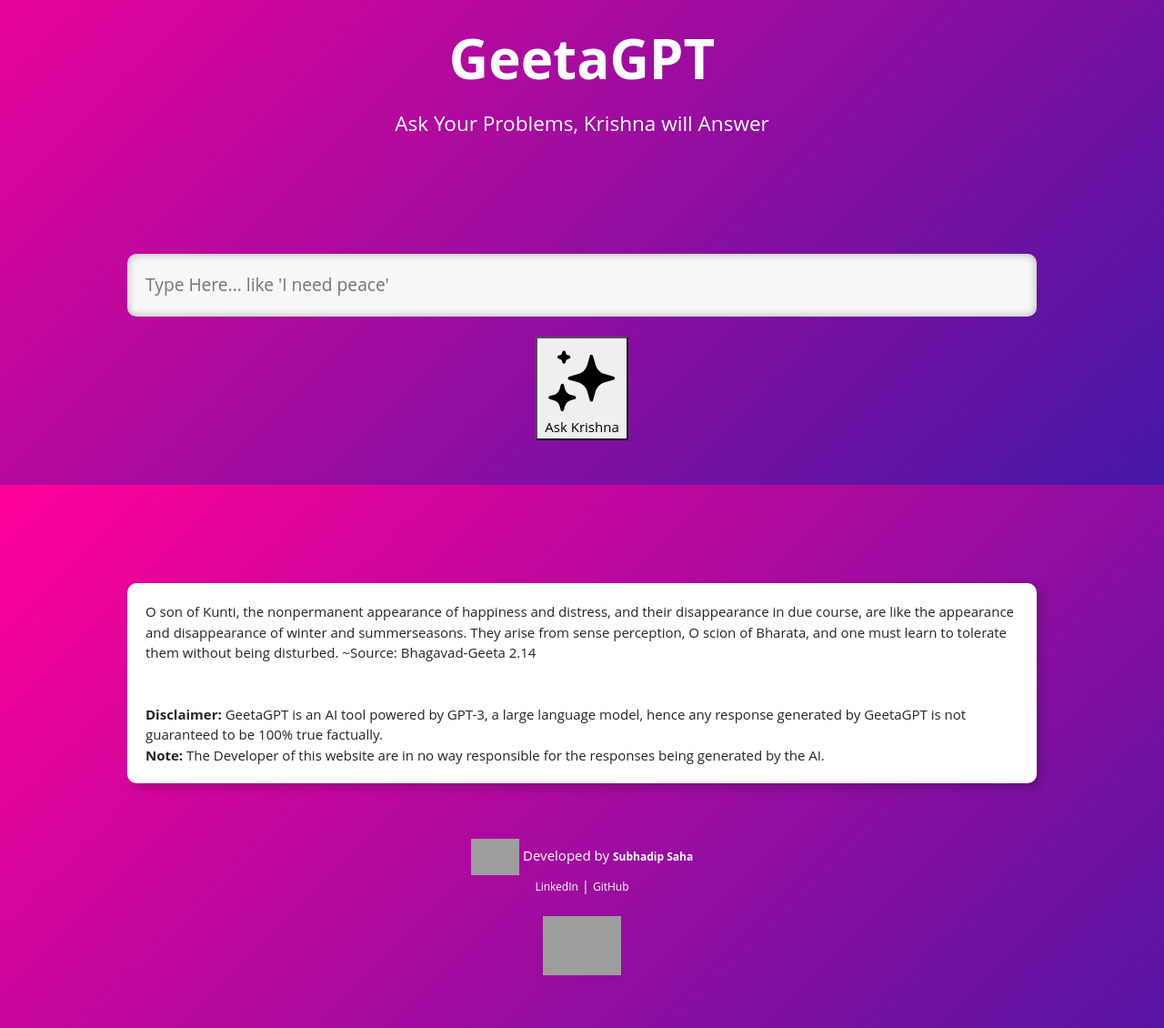
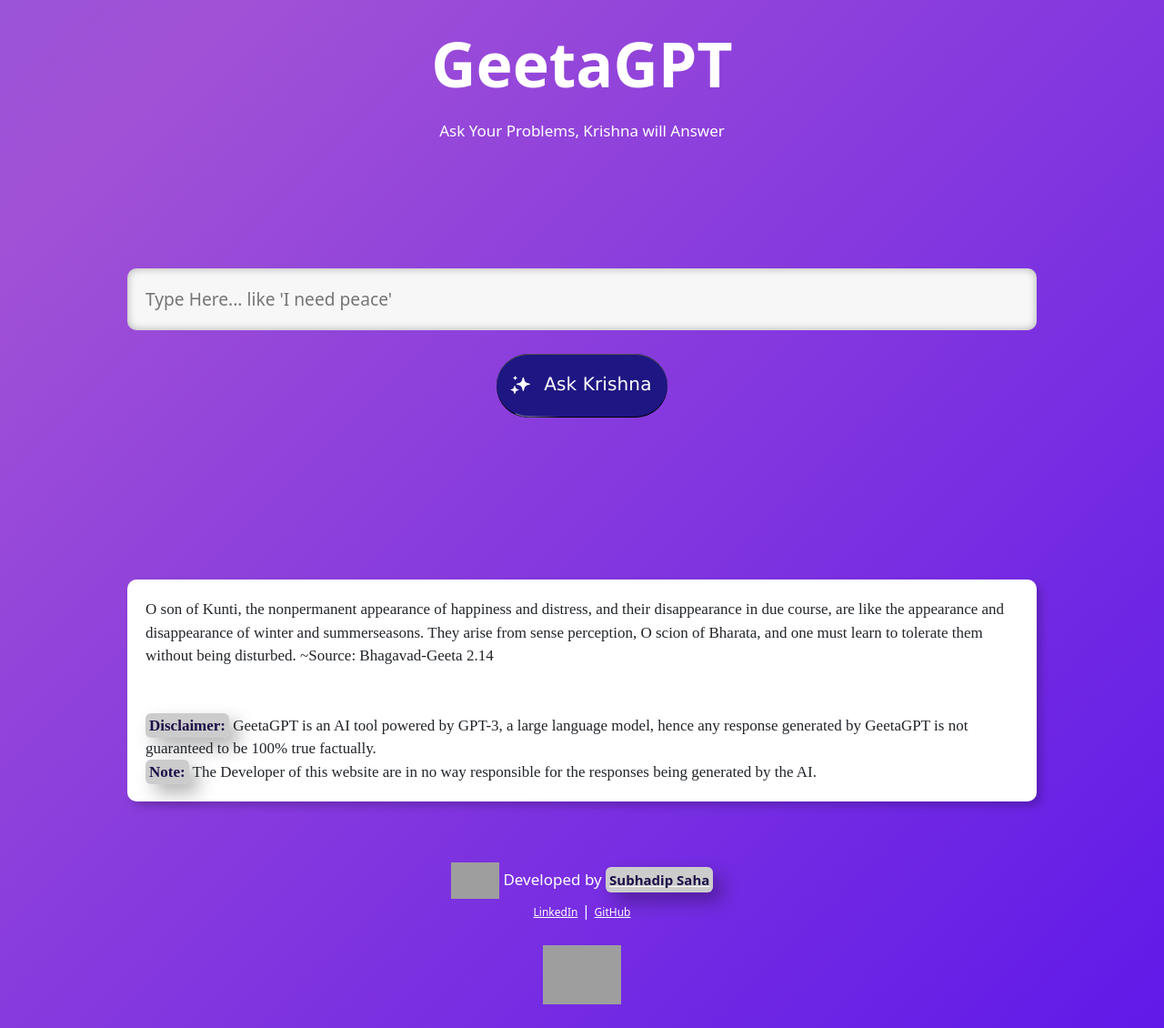
Before and after one commit to subh05sus/GeetaGPT, a Flask app: page / in a window 1280 px wide. Shown: the part 267-1397 px from the top of the page at 91% size. Run offline with Flask 3, Linux system fonts and the light colour scheme; some libraries are stand-ins or nearby versions; grey boxes are pictures that could not be loaded.

Commit message:
Update style.css

```diff
--- a/static/style.css
+++ b/static/style.css
@@ -1,22 +1,34 @@
-/* import Bootstrap */
-@import url('https://maxcdn.bootstrapcdn.com/bootstrap/4.0.0/css/bootstrap.min.css');
 
 add custom styles
 html, body {
-  font-size: 15px;
+  font-size: 17px;
   height: 100%;
   transition: background 10s ease-in-out;
 }
 
+
+
 body {
-  transition: background 10s ease-in-out;
-  background: linear-gradient(-45deg, #4417a5, #ff0099) fixed;
+	background: linear-gradient(-45deg, #4d09ee, #a151d6, #5f68e0, #7a0fac);
+	background-size: 400% 400%;
+	animation: gradient 15s ease infinite;
+	height: 100vh;
+}
+
+@keyframes gradient {
+	0% {
+		background-position: 0% 50%;
+	}
+	50% {
+		background-position: 100% 50%;
+	}
+	100% {
+		background-position: 0% 50%;
+	}
 }
 
 
-h1, h2, h3, h4, h5, h6 {
-  text-align: left;
-}
+
 
 form {
   margin-left: auto;
@@ -128,6 +112,8 @@
   bottom: 15%;
   right: 10%;
   left: 10%;
+  font-size: 17px;
+  font-family:  "Times New Roman", Times, serif;
   z-index: 1;
 }
 
@@ -198,15 +163,17 @@
   font-size: 4em;
   font-weight: bold;
   position: relative;
+  transition: all 0.3s ease-in-out;
 }
 
 #line2Greet {
-  font-size: 1.5em;
+  font-size: 1em;
   margin-top: 10px;
 }
 
-#greet:hover {
-  text-shadow: 10px 10px 20px rgba(0,0,0,0.5);
+#line1Greet:hover {
+  text-shadow: 10px 10px 20px rgba(0,0,0,1);
+  transform: rotate(0deg) scale(1.1);
   cursor: pointer;
 }
 
@@ -226,10 +193,6 @@
 }
 
 
-body {
-  font-family: 'Open Sans', Arial, sans-serif;
-}
-
 
 #foot{
   color: white;
@@ -237,4 +200,283 @@
 
 a{
   color: white;
+  font-size: 12px;
 }
+
+b{
+  color: #1d0e48;
+  background-color: #ccc;
+  border-radius: 6px;
+  padding: 4px;
+  box-shadow: 10px 10px 20px rgba(0, 0, 0, 0.3);
+  transition: all 0.3s ease-in-out;
+
+}
+#subh{
+  font-size: 15px;
+}
+b:hover{
+  box-shadow: none;
+  transform: size(0.95);
+}
+
+*,
+*:after,
+*:before {
+	box-sizing: border-box;
+}
+:root {
+	--transition: 0.25s;
+	--spark: 1.8s;
+}
+
+
+button {
+	--cut: 0.1em;
+	--active: 0;
+	/* --bg:
+		radial-gradient(
+			40% 50% at center 100%,
+			hsl(270 calc(var(--active) * 97%) 72% / var(--active)),
+			transparent
+		),
+		radial-gradient(
+			80% 100% at center 120%,
+			hsl(260 calc(var(--active) * 97%) 70% / var(--active)),
+			transparent
+		),
+		hsl(260 calc(var(--active) * 97%) calc((var(--active) * 44%) + 12%)); */
+    --bg: #1e1783;
+    background: var(--bg);
+	font-size: 20px;
+	font-weight: 500;
+	border: 0;
+	cursor: pointer;
+	padding: 20px;
+	display: flex;
+	align-items: center;
+	gap: 0.25em;
+	white-space: nowrap;
+	border-radius: 100px;
+	position: relative;
+  align-self: center;
+	box-shadow:
+		0 0 calc(var(--active) * 6em) calc(var(--active) * 3em) hsl(260 97% 61% / 0.75),
+		0 0.05em 0 0 hsl(260 calc(var(--active) * 97%) calc((var(--active) * 50%) + 30%)) inset,
+		0 -0.05em 0 0 hsl(260 calc(var(--active) * 97%) calc(var(--active) * 60%)) inset;
+	transition: box-shadow var(--transition), scale var(--transition), background var(--transition);
+	scale: calc(1 + (var(--active) * 0.1));
+  align-items: center;
+  font-family:Verdana, Geneva, Tahoma, sans-serif;
+}
+
+button:active {
+  scale: 1;
+}
+
+svg {
+	overflow: visible !important;
+}
+
+.sparkle path {
+	color:#fff;
+	transform-box: fill-box;
+	transform-origin: center;
+	fill: currentColor;
+	stroke: currentColor;
+	animation-delay: calc((var(--transition) * 1.5) + (var(--delay) * 1s));
+	animation-duration: 0.6s;
+	transition: color var(--transition);
+}
+
+button:is(:hover, :focus-visible) path {
+	animation-name: bounce;
+}
+
+@keyframes bounce {
+	35%, 65% {
+		scale: var(--scale);
+	}
+}
+.sparkle path:nth-of-type(1) {
+	--scale: 0.5;
+	--delay: 0.1;
+	--base: 40%;
+}
+
+.sparkle path:nth-of-type(2) {
+	--scale: 1.5;
+	--delay: 0.2;
+	--base: 20%;
+}
+
+.sparkle path:nth-of-type(3) {
+	--scale: 2.5;
+	--delay: 0.35;
+	--base: 30%;
+}
+
+button:before {
+	content: "";
+	position: absolute;
+	inset: -0.25em;
+	z-index: -1;
+	border: 0.25em solid hsl(260 97% 50% / 0.5);
+	border-radius: 100px;
+	opacity: var(--active, 0);
+	transition: opacity var(--transition);
+}
+
+.spark {
+	position: absolute;
+	inset: 0;
+	border-radius: 100px;
+	rotate: 0deg;
+	overflow: hidden;
+	mask: linear-gradient(white, transparent 50%);
+	animation: flip calc(var(--spark) * 2) infinite steps(2, end);
+}
+
+@keyframes flip {
+	to {
+		rotate: 360deg;
+	}
+}
+
+.spark:before {
+	content: "";
+	position: absolute;
+	width: 200%;
+	aspect-ratio: 1;
+	top: 0%;
+	left: 50%;
+	z-index: -1;
+	translate: -50% -15%;
+	rotate: 0;
+	transform: rotate(-90deg);
+	opacity: calc((var(--active)) + 0.4);
+	background: conic-gradient(
+		from 0deg,
+		transparent 0 340deg,
+		white 360deg
+	);
+	transition: opacity var(--transition);
+	animation: rotate var(--spark) linear infinite both;
+}
+
+.spark:after {
+	content: "";
+	position: absolute;
+	inset: var(--cut);
+	border-radius: 100px;
+}
+
+.backdrop {
+	position: absolute;
+	inset: var(--cut);
+	background: var(--bg);
+	border-radius: 100px;
+	transition: background var(--transition);
+}
+
+@keyframes rotate {
+	to {
+		transform: rotate(90deg);
+	}
+}
+
+
+
+@supports(selector(:has(:is(+ *)))) {
+	body:has(button:is(:hover, :focus-visible)) {
+		--active: 1;
+		--play-state: running;
+	}
+	.bodydrop {
+		display: none;
+	}
+}
+
+button:is(:hover, :focus-visible) ~ :is(.bodydrop, .particle-pen) {
+	--active: 1;
+	--play-state: runnin;
+}
+
+.bodydrop {
+	background: hsl(
+		260
+		calc(var(--active) * 97%)
+		6%
+	);
+	position: fixed;
+	inset: 0;
+	z-index: -1
+}
+
+
+
+button:is(:hover, :focus-visible) {
+	--active: 1;
+	--play-state: running;
+}
+
+
+.sparkle-button {
+	position: relative;
+}
+
+.particle-pen {
+	position: absolute;
+	width: 200%;
+	aspect-ratio: 1;
+	top: 50%;
+	left: 50%;
+	translate: -50% -50%;
+	-webkit-mask: radial-gradient(white, transparent 65%);
+	z-index: -1;
+	opacity: var(--active, 0);
+	transition: opacity var(--transition);
+}
+
+.particle {
+	fill: white;
+	width: calc(var(--size, 0.25) * 1rem);
+	aspect-ratio: 1;
+	position: absolute;
+	top: calc(var(--y) * 1%);
+	left: calc(var(--x) * 1%);
+	opacity: var(--alpha, 1);
+	animation: float-out calc(var(--duration, 1) * 1s) calc(var(--delay) * -1s) infinite linear;
+	transform-origin: var(--origin-x, 1000%) var(--origin-y, 1000%);
+	z-index: -1;
+	animation-play-state: var(--play-state, paused);
+}
+
+.particle path {
+	fill: hsl(0 0% 90%);
+	stroke: none;
+}
+
+.particle:nth-of-type(even) {
+	animation-direction: reverse;
+}
+
+@keyframes float-out {
+	to {
+		rotate: 360deg;
+	}
+}
+
+.text {
+	translate: 2% -6%;
+	letter-spacing: 0.01ch;
+	-webkit-background-clip: text;
+	color: transparent;
+	transition: background var(--transition);
+  color: #fff;
+}
+
+button svg {
+	inline-size: 1.25em;
+	translate: -25% -5%;
+}
```
Also changed, not shown: other parts of static/style.css (+3 -52 lines).
